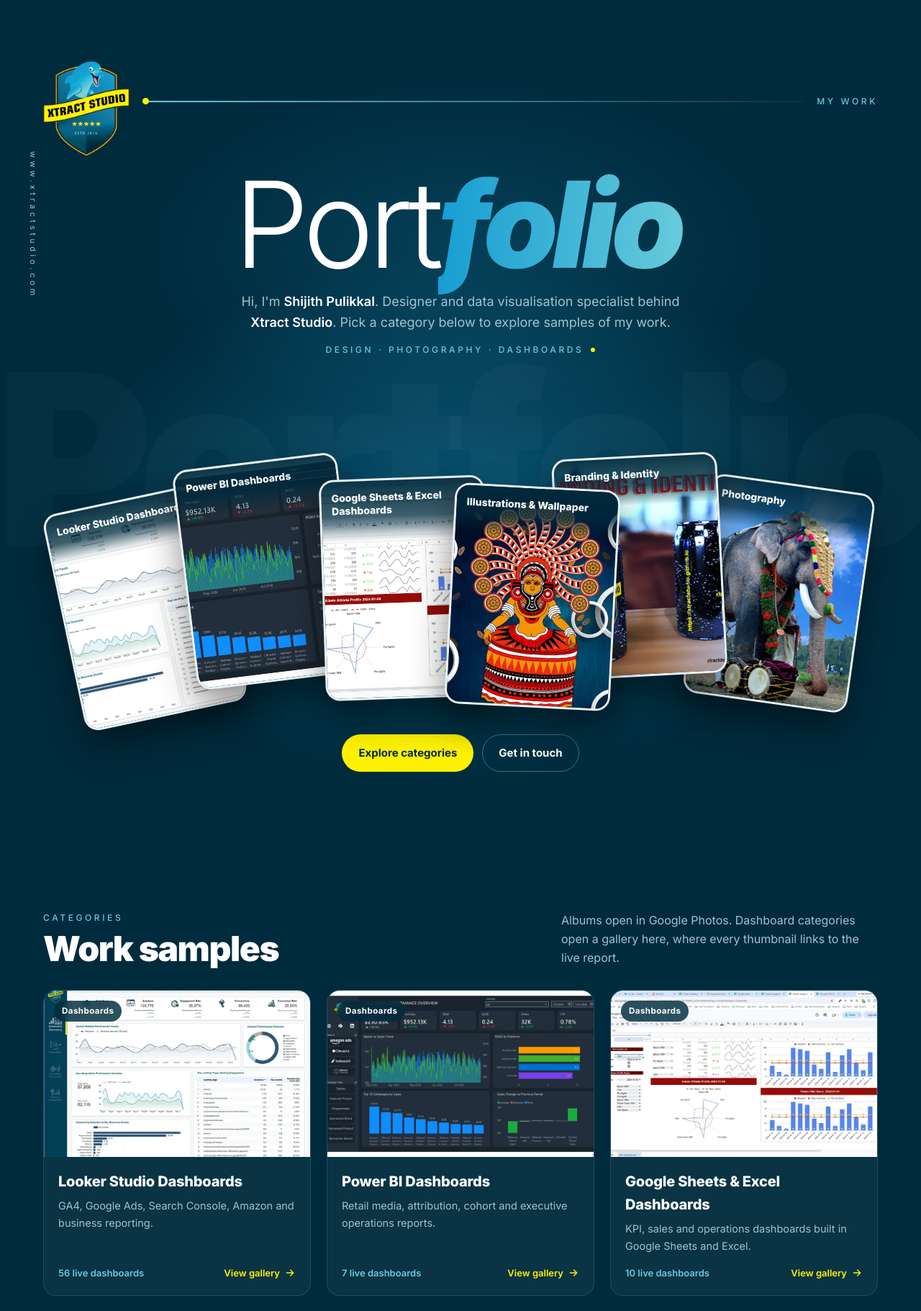
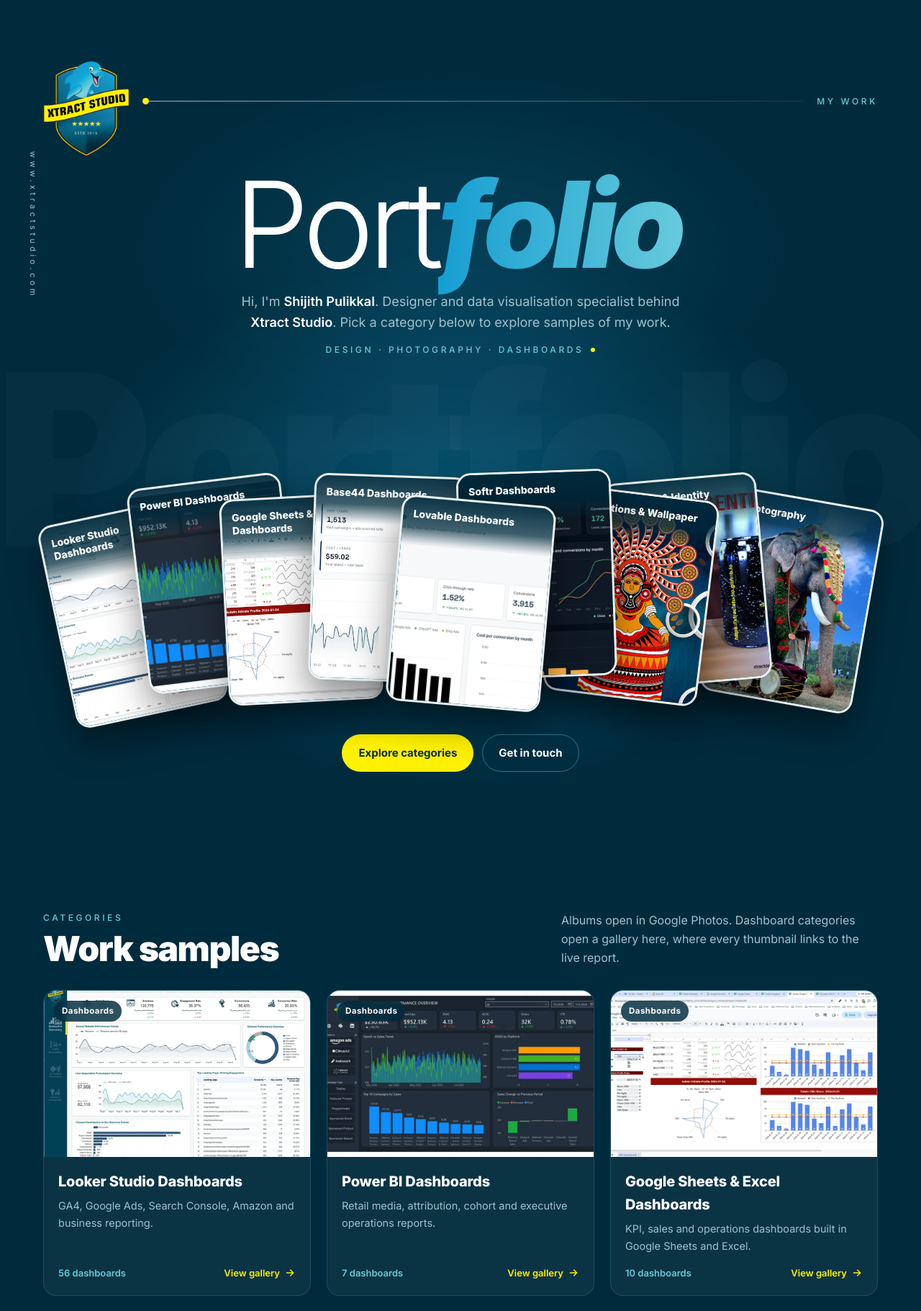
Before and after one commit to shijithpulikkal/shijithpulikkal.github.io, a PHP site: page / in a window 1280 px wide. Shown: the part 65-1886 px from the top of the page at 72% size. Run offline with PHP 8.4, Linux system fonts and the light colour scheme.

Commit message:
Add Base44, Lovable and Softr dashboard apps
Three new categories after Google Sheets & Excel that open the live
apps in a new tab. The front-page fan now positions any number of
cards from the script instead of fixed per-card CSS.

Co-Authored-By: Claude Opus 5.5 <noreply@anthropic.com>

```diff
--- a/assets/css/style.css
+++ b/assets/css/style.css
@@ -83,11 +83,6 @@ a { color: inherit; text-decoration: none; }
 .hero-top .logo { width: 120px; flex: none; }
 .hero-top .rule { flex: 1; height: 1px; background: linear-gradient(90deg, var(--aqua), rgba(104, 203, 219, .1)); position: relative; }
 .hero-top .rule::before { content: ""; position: absolute; left: 0; top: -4px; width: 9px; height: 9px; border-radius: 50%; background: var(--yellow); }
-/* Desktop: a 2px line that fades to 5% */
-@media (min-width: 641px) {
-  .hero-top .rule { height: 2px; min-height: 2px; border-radius: 2px; background: linear-gradient(90deg, var(--aqua), rgba(104, 203, 219, .05)); }
-  .hero-top .rule::before { top: -3.5px; }
-}
 .side-url {
   position: absolute; left: calc(var(--pad) - 4px); top: 210px; writing-mode: vertical-rl;
   font-size: 11px; letter-spacing: .4em; color: var(--muted); text-transform: lowercase;
@@ -116,7 +111,7 @@ a { color: inherit; text-decoration: none; }
   position: relative; height: clamp(250px, 34vw, 420px); margin: clamp(26px, 4vw, 48px) auto 0; max-width: 1100px;
 }
 .fan a {
-  position: absolute; bottom: 0; width: clamp(130px, 19vw, 230px); aspect-ratio: 3 / 4;
+  position: absolute; bottom: 0; width: clamp(130px, 18vw, 215px); aspect-ratio: 3 / 4;
   border-radius: 20px; overflow: hidden; background: var(--teal);
   border: 3px solid rgba(255, 255, 255, .92);
   box-shadow: 0 24px 50px rgba(0, 0, 0, .45);
@@ -131,18 +126,9 @@ a { color: inherit; text-decoration: none; }
 }
 .fan a:hover, .fan a:focus-visible { z-index: 10 !important; box-shadow: 0 30px 70px rgba(0, 0, 0, .6), 0 0 0 3px var(--yellow); }
 .fan a:hover span, .fan a:focus-visible span { opacity: 1; transform: none; }
-.fan a:nth-child(1) { left: 2%;  transform: rotate(-12deg) translateY(10%); z-index: 1; }
-.fan a:nth-child(2) { left: 17%; transform: rotate(-7deg) translateY(-6%); z-index: 2; }
-.fan a:nth-child(3) { left: 33%; transform: rotate(-2deg) translateY(2%); z-index: 3; }
-.fan a:nth-child(4) { left: 48%; transform: rotate(3deg) translateY(6%); z-index: 4; }
-.fan a:nth-child(5) { left: 63%; transform: rotate(-3deg) translateY(-8%); z-index: 3; }
-.fan a:nth-child(6) { left: 78%; transform: rotate(8deg) translateY(4%); z-index: 2; }
-.fan a:nth-child(1):hover { transform: rotate(-12deg) translateY(2%) scale(1.05); }
-.fan a:nth-child(2):hover { transform: rotate(-7deg) translateY(-14%) scale(1.05); }
-.fan a:nth-child(3):hover { transform: rotate(-2deg) translateY(-6%) scale(1.05); }
-.fan a:nth-child(4):hover { transform: rotate(3deg) translateY(-2%) scale(1.05); }
-.fan a:nth-child(5):hover { transform: rotate(-3deg) translateY(-16%) scale(1.05); }
-.fan a:nth-child(6):hover { transform: rotate(8deg) translateY(-4%) scale(1.05); }
+/* position, rotation, lift and stacking come from --x/--r/--y/--z set in main.js */
+.fan a { left: var(--x, 0%); transform: rotate(var(--r, 0deg)) translateY(var(--y, 0%)); z-index: var(--z, 1); }
+.fan a:hover, .fan a:focus-visible { transform: rotate(var(--r, 0deg)) translateY(calc(var(--y, 0%) - 9%)) scale(1.05); }
 .swipe-hint { display: none; }
 /* touch screens have no hover: always show the card titles */
 @media (hover: none) {
--- a/assets/js/data.js
+++ b/assets/js/data.js
@@ -26,6 +26,30 @@ window.CATEGORIES = [
   "cover": "assets/covers/sheets.webp",
   "blurb": "KPI, sales and operations dashboards built in Google Sheets and Excel.",
   "count": 10
+ },
+ {
+  "id": "base44",
+  "title": "Base44 Dashboards",
+  "kind": "app",
+  "url": "https://brightline-solar-flow.base44.app",
+  "cover": "assets/covers/base44.webp",
+  "blurb": "Custom marketing data app built in Base44: blended leads, spend and cost per lead across ads, CallRail and analytics."
+ },
+ {
+  "id": "lovable",
+  "title": "Lovable Dashboards",
+  "kind": "app",
+  "url": "https://brightline-paid-dashboard.lovable.app/",
+  "cover": "assets/covers/lovable.webp",
+  "blurb": "Paid search performance app built in Lovable, comparing Google, Bing and ChatGPT Ads with date and channel filters."
+ },
+ {
+  "id": "softr",
+  "title": "Softr Dashboards",
+  "kind": "app",
+  "url": "https://ivory4923.mysoftr.app/",
+  "cover": "assets/covers/softr.webp",
+  "blurb": "ChatGPT Ads performance portal built in Softr, with spend, clicks, conversions and ad-level reporting."
  },
  {
   "id": "illustrations",
--- a/assets/js/main.js
+++ b/assets/js/main.js
@@ -13,25 +13,35 @@
   const DASH = window.DASHBOARDS || [];
 
   /* ---------- Home: fan + category grid ---------- */
+  // album = Google Photos album, app = live web app, dashboards = gallery page on this site
+  const KIND = {
+    album: { ext: true, pill: 'Album', label: () => 'Google Photos album', go: `Open album ${ICON.ext}` },
+    app: { ext: true, pill: 'Live app', label: () => 'Interactive web app', go: `Open app ${ICON.ext}` },
+    dashboards: { ext: false, pill: 'Dashboards', label: c => `${c.count} dashboards`, go: `View gallery ${ICON.arrow}` }
+  };
+  const kindOf = c => KIND[c.kind] || KIND.dashboards;
+  const target = c => kindOf(c).ext ? ' target="_blank" rel="noopener"' : '';
+
   const fan = document.getElementById('fan');
   if (fan) {
-    fan.innerHTML = CATS.map(c => {
-      const ext = c.kind === 'album';
-      return `<a href="${esc(c.url)}"${ext ? ' target="_blank" rel="noopener"' : ''} aria-label="${esc(c.title)}">
+    // spread any number of cards evenly; rotation and lift follow a repeating pattern
+    const ROT = [-12, -7, -3, 2, 5, -2, 7, -5, 10], LIFT = [10, -4, 4, -6, 6, -8, 2, -5, 4];
+    const n = CATS.length, step = n > 1 ? 79 / (n - 1) : 0, mid = (n - 1) / 2;
+    fan.innerHTML = CATS.map((c, i) => {
+      const style = `--x:${(1 + i * step).toFixed(2)}%;--r:${ROT[i % ROT.length]}deg;--y:${LIFT[i % LIFT.length]}%;--z:${Math.round(n - Math.abs(i - mid))}`;
+      return `<a href="${esc(c.url)}"${target(c)} aria-label="${esc(c.title)}" style="${style}">
         <img src="${esc(c.cover)}" alt="" loading="eager"><span>${esc(c.title)}</span></a>`;
     }).join('');
   }
   const grid = document.getElementById('cat-grid');
   if (grid) {
     grid.innerHTML = CATS.map(c => {
-      const ext = c.kind === 'album';
-      const label = ext ? 'Google Photos album' : `${c.count} live dashboards`;
-      const go = ext ? `Open album ${ICON.ext}` : `View gallery ${ICON.arrow}`;
-      return `<a class="cat" href="${esc(c.url)}"${ext ? ' target="_blank" rel="noopener"' : ''}>
+      const k = kindOf(c);
+      return `<a class="cat" href="${esc(c.url)}"${target(c)}>
         <div class="thumb"><img src="${esc(c.cover)}" alt="${esc(c.title)} sample" loading="lazy"></div>
-        <span class="pill">${ext ? 'Album' : 'Dashboards'}</span>
+        <span class="pill">${k.pill}</span>
         <div class="body"><h3>${esc(c.title)}</h3><p>${esc(c.blurb)}</p>
-        <div class="meta"><span>${label}</span><span class="go">${go}</span></div></div></a>`;
+        <div class="meta"><span>${k.label(c)}</span><span class="go">${k.go}</span></div></div></a>`;
     }).join('');
   }
 
--- a/contact.html
+++ b/contact.html
@@ -10,7 +10,7 @@
   <link rel="preconnect" href="https://fonts.googleapis.com">
   <link rel="preconnect" href="https://fonts.gstatic.com" crossorigin>
   <link href="https://fonts.googleapis.com/css2?family=Inter:wght@300;400;500;600;700;800;900&display=swap" rel="stylesheet">
-  <link rel="stylesheet" href="assets/css/style.css?v=5">
+  <link rel="stylesheet" href="assets/css/style.css?v=6">
 </head>
 <body>
   <nav class="nav" aria-label="Main">
--- a/dashboards.html
+++ b/dashboards.html
@@ -10,7 +10,7 @@
   <link rel="preconnect" href="https://fonts.googleapis.com">
   <link rel="preconnect" href="https://fonts.gstatic.com" crossorigin>
   <link href="https://fonts.googleapis.com/css2?family=Inter:wght@300;400;500;600;700;800;900&display=swap" rel="stylesheet">
-  <link rel="stylesheet" href="assets/css/style.css?v=5">
+  <link rel="stylesheet" href="assets/css/style.css?v=6">
 </head>
 <body>
   <nav class="nav" aria-label="Main">
@@ -72,7 +72,7 @@
     </div>
   </footer>
 
-  <script src="assets/js/data.js?v=5"></script>
-  <script src="assets/js/main.js?v=5"></script>
+  <script src="assets/js/data.js?v=6"></script>
+  <script src="assets/js/main.js?v=6"></script>
 </body>
 </html>
--- a/index.html
+++ b/index.html
@@ -4,16 +4,16 @@
   <meta charset="utf-8">
   <meta name="viewport" content="width=device-width, initial-scale=1">
   <title>Shijith Pulikkal · Portfolio</title>
-  <meta name="description" content="Design and data portfolio of Shijith Pulikkal (Xtract Studio): photography, illustrations, branding, and Looker Studio, Power BI and Google Sheets dashboards.">
+  <meta name="description" content="Design and data portfolio of Shijith Pulikkal (Xtract Studio): photography, illustrations, branding, Looker Studio, Power BI and Google Sheets dashboards, and custom data apps built in Base44, Lovable and Softr.">
   <meta property="og:title" content="Shijith Pulikkal · Portfolio">
-  <meta property="og:description" content="Photography, illustrations, branding and live BI dashboards.">
+  <meta property="og:description" content="Photography, illustrations, branding, live BI dashboards and data apps.">
   <meta property="og:image" content="https://shijithpulikkal.github.io/assets/covers/branding.webp">
   <meta name="theme-color" content="#002B3D">
   <link rel="icon" href="assets/favicon.png">
   <link rel="preconnect" href="https://fonts.googleapis.com">
   <link rel="preconnect" href="https://fonts.gstatic.com" crossorigin>
   <link href="https://fonts.googleapis.com/css2?family=Inter:ital,wght@0,300;0,400;0,500;0,600;0,700;0,800;0,900;1,900&display=swap" rel="stylesheet">
-  <link rel="stylesheet" href="assets/css/style.css?v=5">
+  <link rel="stylesheet" href="assets/css/style.css?v=6">
 </head>
 <body>
   <nav class="nav" aria-label="Main">
@@ -94,8 +94,8 @@
     </div>
   </footer>
 
-  <script src="assets/js/data.js?v=5"></script>
-  <script src="assets/js/main.js?v=5"></script>
+  <script src="assets/js/data.js?v=6"></script>
+  <script src="assets/js/main.js?v=6"></script>
   <script>document.getElementById('yr').textContent = new Date().getFullYear();</script>
 </body>
 </html>
```
Also changed, not shown: assets/covers/base44.webp (added), assets/covers/lovable.webp (added), assets/covers/softr.webp (added).
